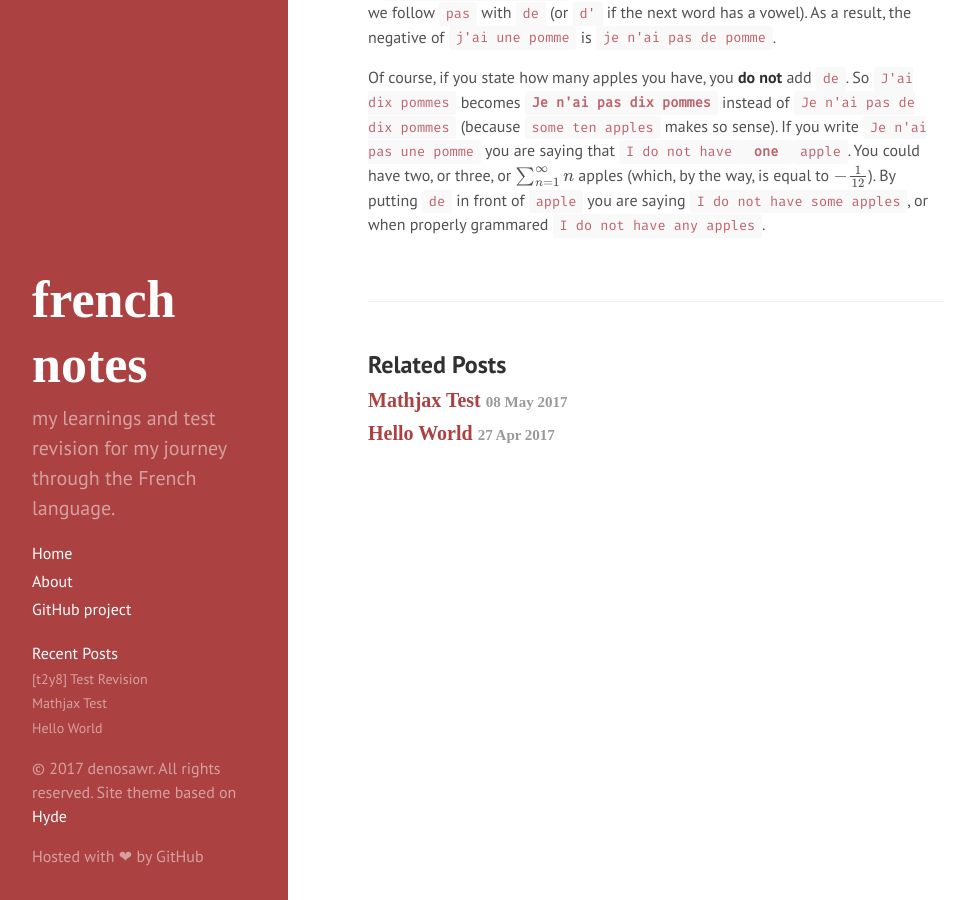
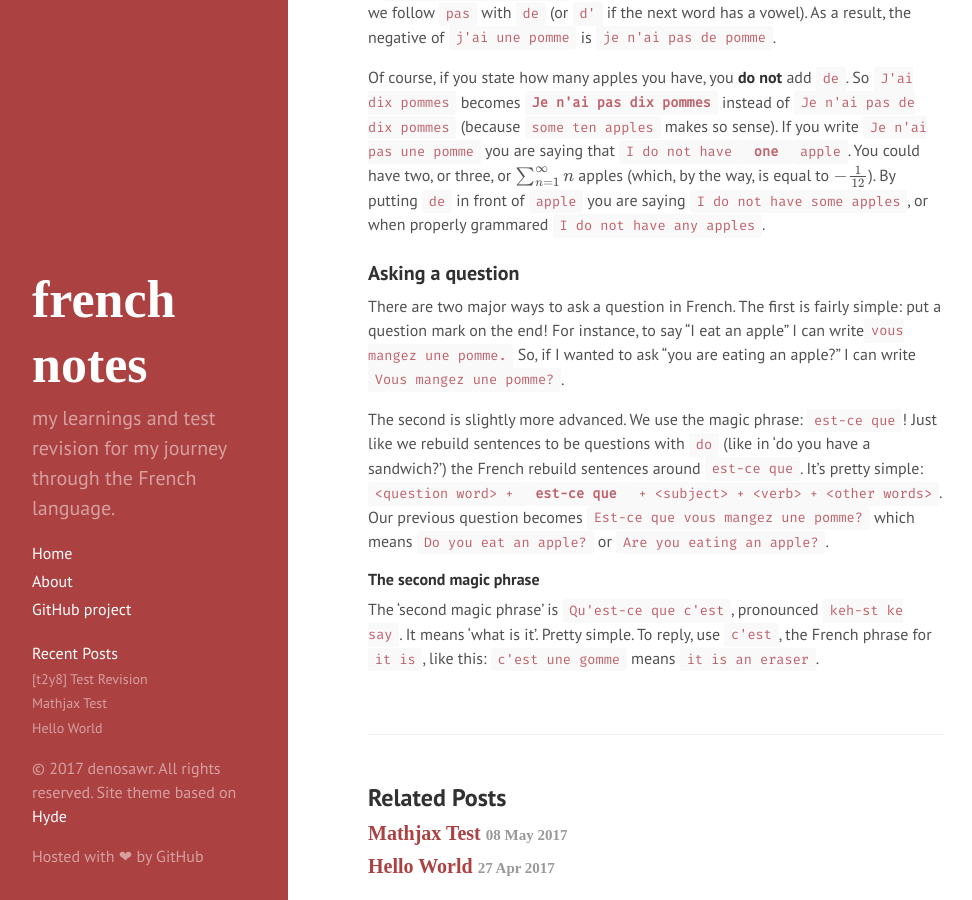
Before and after one commit to denosawr/french-learning-blog, a Jekyll site: the page built from _posts/2017-6-2-[T2Y8]-Test-Revision.md, in a window 1280 px wide and 900 px high, scrolled down 2596 px. Shown: the whole window, without its empty margins (0-972 px from the left). Built offline with Jekyll 4.4.1, drawn with Linux system fonts in a browser that asks for light colours; some web fonts are replaced; our own code applies the rules of GitHub Pages for plain Markdown files; formulas are drawn with MathJax 3.

Commit message:
Added 'Asking a Question' subsection

```diff
--- a/_posts/2017-6-2-[T2Y8]-Test-Revision.md
+++ b/_posts/2017-6-2-[T2Y8]-Test-Revision.md
@@ -62,3 +62,11 @@ Remember `avoir`, `to have`? That weird, irregular verb which has many forms: `J
 So, how do we get the negative of `I have an apple`? Logic would tell you that it is `Je n'ai pas une pomme`, but alas, nothing comes that easily. In the negative, we follow `pas` with `de` (or `d'` if the next word has a vowel). As a result, the negative of `j'ai une pomme` is `je n'ai pas de pomme`.
 
 Of course, if you state how many apples you have, you **do not** add `de`. So `J'ai dix pommes` becomes **`Je n'ai pas dix pommes`** instead of `Je n'ai pas de dix pommes` (because `some ten apples` makes so sense). If you write `Je n'ai pas une pomme` you are saying that `I do not have`**` one `**`apple`. You could have two, or three, or $\sum_{n=1}^\infty n$ apples (which, by the way, is equal to $-\frac{1}{12}$). By putting `de` in front of `apple` you are saying `I do not have some apples`, or when properly grammared `I do not have any apples`.
+
+### Asking a question
+There are two major ways to ask a question in French. The first is fairly simple: put a question mark on the end! For instance, to say "I eat an apple" I can write`vous mangez une pomme.` So, if I wanted to ask "you are eating an apple?" I can write `Vous mangez une pomme?`.
+
+The second is slightly more advanced. We use the magic phrase: `est-ce que`! Just like we rebuild sentences to be questions with `do` (like in 'do you have a sandwich?') the French rebuild sentences around `est-ce que`. It's pretty simple: `<question word> + `**`est-ce que`**` + <subject> + <verb> + <other words>`. Our previous question becomes `Est-ce que vous mangez une pomme?` which means `Do you eat an apple?` or `Are you eating an apple?`.
+
+#### The second magic phrase
+The 'second magic phrase' is `Qu'est-ce que c'est`, pronounced `keh-st ke say`. It means 'what is it'. Pretty simple. To reply, use `c'est`, the French phrase for `it is`, like this: `c'est une gomme` means `it is an eraser`.
```
